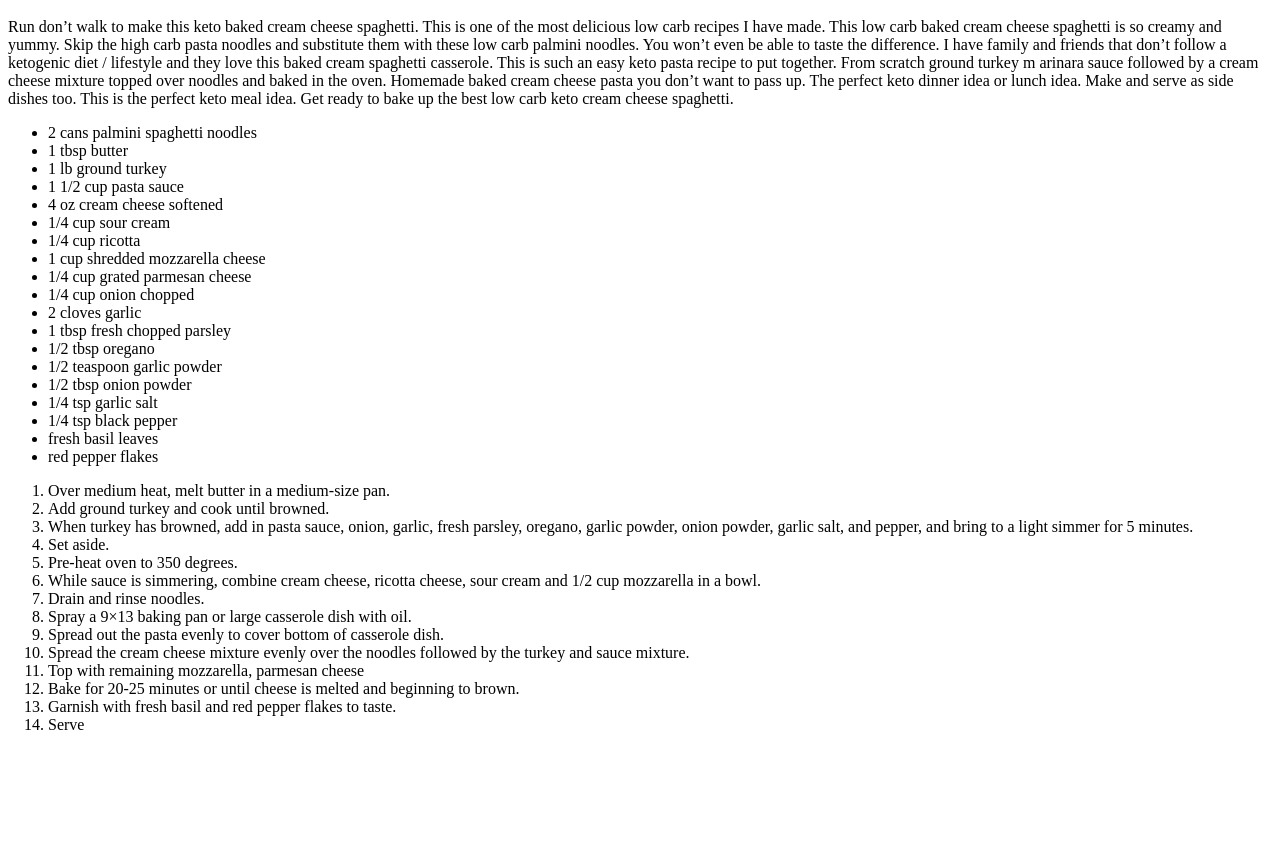
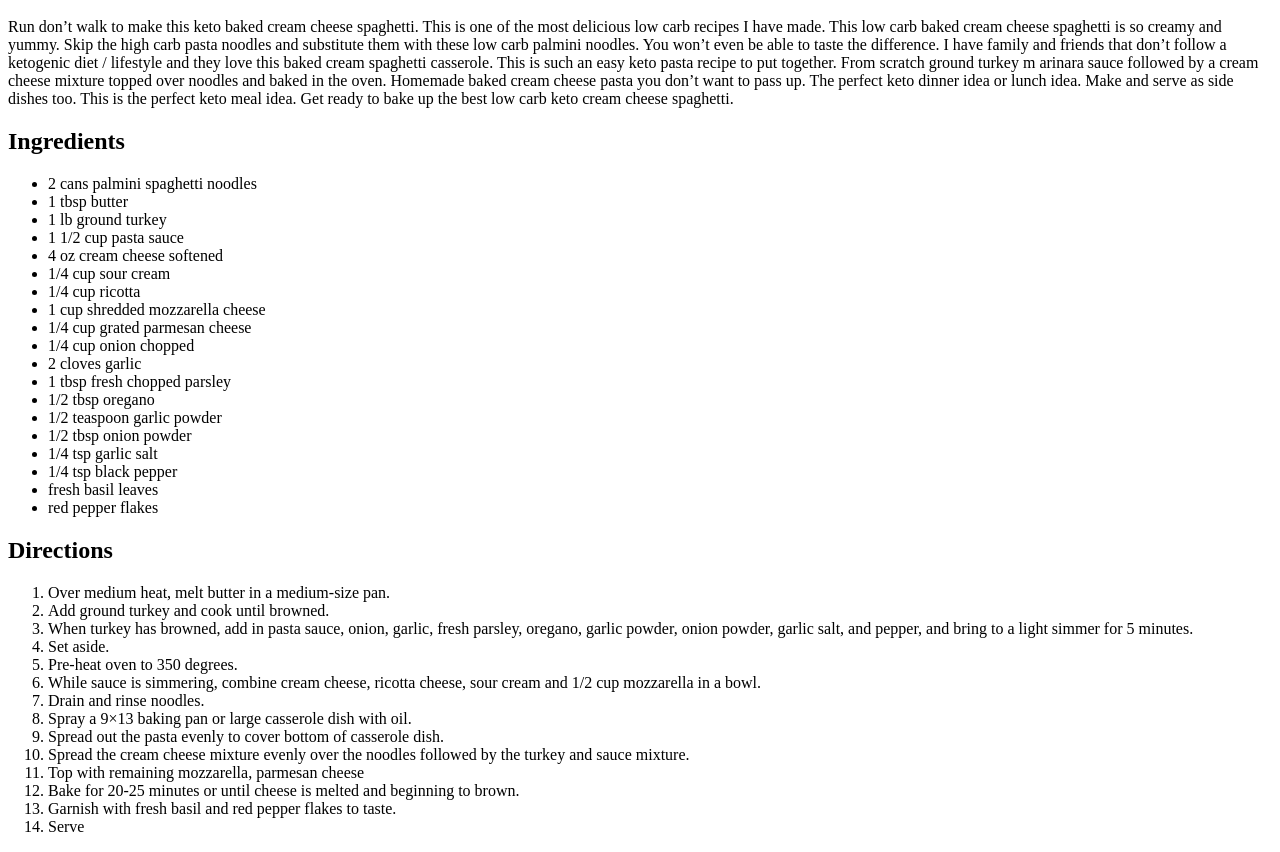
Before and after one commit to AlpacaPooch/odin-recipies, a plain HTML site: page recipies/keto-turkey-pasta.html in a window 1280 px wide. Shown: the part 1144-1996 px from the top of the page. Before the commit the page ends 1894 px from the top, so only its background shows below. Drawn offline with Linux system fonts and the light colour scheme.

Commit message:
Add ingredients and directions subtitles

```diff
--- a/recipies/keto-turkey-pasta.html
+++ b/recipies/keto-turkey-pasta.html
@@ -20,6 +20,7 @@
             Make and serve as side dishes too.
             This is the perfect keto meal idea.
             Get ready to bake up the best low carb keto cream cheese spaghetti.</p>
+            <h2><strong>Ingredients</strong></h2>
             <ul>
                 <li>2 cans palmini spaghetti noodles</li>
                 <li>1 tbsp butter</li>
@@ -41,6 +42,7 @@
                 <li>fresh basil leaves</li>
                 <li>red pepper flakes</li>
             </ul>
+            <h2><strong>Directions</strong></h2>
             <ol>
                 <li>Over medium heat, melt butter in a medium-size pan.</li>
                 <li>Add ground turkey and cook until browned.</li>
```
Also changed, not shown: recipies/absolute-best-liver-and-onions.html (+2 -0 lines), recipies/air-fried-bacon-wrapped-shrimp.html (+2 -0 lines).
